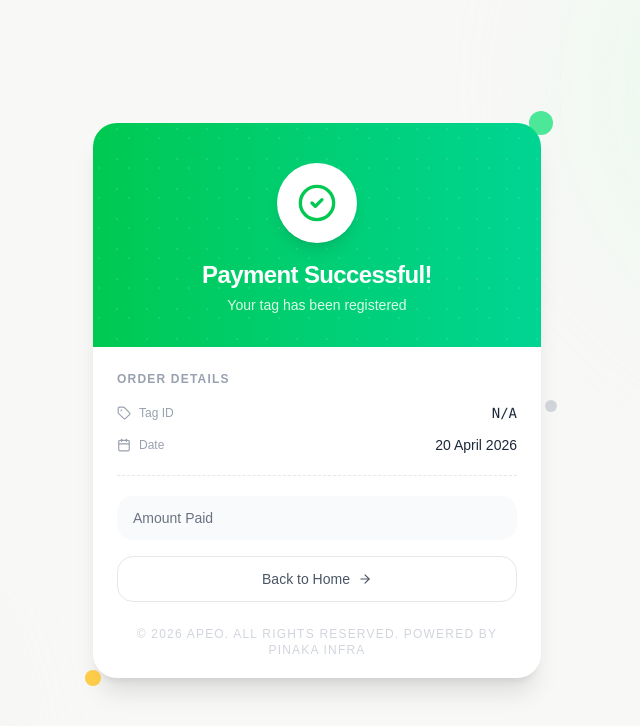
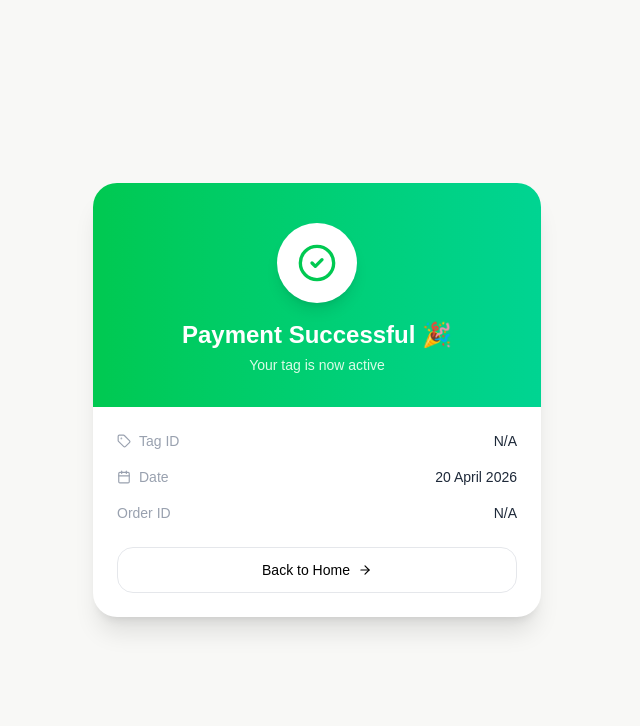
Before and after one commit to Eshantdudi/apeotag, a Next.js app: page /success in a window 1280 px wide. Shown: the top 726 px of the page, without its empty margins (323-963 px from the left). Built offline with nearby package versions, Linux system fonts and the light colour scheme.

Commit message:
fix: success page suspense + env fixes

```diff
--- a/app/success/page.tsx
+++ b/app/success/page.tsx
@@ -1,140 +1,106 @@
 "use client";
 
 import { useSearchParams } from "next/navigation";
-import { useEffect, useState } from "react";
-import { CheckCircle2, ArrowRight, Tag, Calendar, Hash } from "lucide-react";
+import { useEffect, useState, Suspense } from "react";
+import { CheckCircle2, ArrowRight, Tag, Calendar } from "lucide-react";
 
-export default function SuccessPage() {
+function SuccessContent() {
   const params = useSearchParams();
+
   const tagId = params.get("tag_id") || params.get("tag") || "N/A";
   const orderId = params.get("order_id") || "N/A";
 
   const [show, setShow] = useState(false);
+
   const date = new Date().toLocaleDateString("en-IN", {
-    day: "2-digit", month: "long", year: "numeric"
+    day: "2-digit",
+    month: "long",
+    year: "numeric",
   });
 
   useEffect(() => {
-    setTimeout(() => setShow(true), 100);
+    const t = setTimeout(() => setShow(true), 100);
+    return () => clearTimeout(t);
   }, []);
 
   return (
     <div className="min-h-screen bg-[#f8f8f6] flex items-center justify-center p-4">
-      {/* Background decoration */}
-      <div className="fixed inset-0 overflow-hidden pointer-events-none">
-        <div className="absolute top-[-20%] right-[-10%] w-[500px] h-[500px] rounded-full bg-green-100 opacity-40 blur-3xl" />
-        <div className="absolute bottom-[-20%] left-[-10%] w-[400px] h-[400px] rounded-full bg-gray-200 opacity-50 blur-3xl" />
-      </div>
 
       <div
-        className="relative w-full max-w-md"
+        className="w-full max-w-md transition-all duration-700"
         style={{
           opacity: show ? 1 : 0,
           transform: show ? "translateY(0)" : "translateY(20px)",
-          transition: "all 0.6s cubic-bezier(0.16, 1, 0.3, 1)",
         }}
       >
-        {/* Success card */}
+
         <div className="bg-white rounded-3xl shadow-xl overflow-hidden">
 
-          {/* Top green strip */}
-          <div className="bg-gradient-to-r from-green-500 to-emerald-400 px-6 pt-10 pb-8 text-center relative">
-            <div className="absolute inset-0 opacity-10"
-              style={{
-                backgroundImage: "radial-gradient(circle at 20% 50%, white 1px, transparent 1px), radial-gradient(circle at 80% 20%, white 1px, transparent 1px)",
-                backgroundSize: "30px 30px",
-              }}
-            />
-            {/* Checkmark circle */}
-            <div
-              className="w-20 h-20 bg-white rounded-full flex items-center justify-center mx-auto mb-4 shadow-lg"
-              style={{
-                animation: show ? "pop 0.5s cubic-bezier(0.16, 1, 0.3, 1) 0.3s both" : "none",
-              }}
-            >
+          {/* HEADER */}
+          <div className="bg-gradient-to-r from-green-500 to-emerald-400 px-6 pt-10 pb-8 text-center">
+
+            <div className="w-20 h-20 bg-white rounded-full flex items-center justify-center mx-auto mb-4 shadow-lg">
               <CheckCircle2 size={40} className="text-green-500" />
             </div>
-            <h1 className="text-white font-bold text-2xl tracking-tight">Payment Successful!</h1>
-            <p className="text-green-100 text-sm mt-1">Your tag has been registered</p>
+
+            <h1 className="text-white font-bold text-2xl">
+              Payment Successful 🎉
+            </h1>
+
+            <p className="text-green-100 text-sm mt-1">
+              Your tag is now active
+            </p>
           </div>
 
-          {/* Order details */}
-          <div className="px-6 py-6">
-            <p className="text-xs font-semibold text-gray-400 uppercase tracking-widest mb-4">Order Details</p>
+          {/* DETAILS */}
+          <div className="px-6 py-6 space-y-4">
 
-            <div className="space-y-3">
-              <DetailRow
-                icon={<Tag size={14} />}
-                label="Tag ID"
-                value={tagId}
-                mono
-              />
+            <Row icon={<Tag size={14} />} label="Tag ID" value={tagId} />
+            <Row icon={<Calendar size={14} />} label="Date" value={date} />
+            <Row icon={null} label="Order ID" value={orderId} />
 
-              <DetailRow
-                icon={<Calendar size={14} />}
-                label="Date"
-                value={date}
-              />
-            </div>
+          </div>
 
-            {/* Divider */}
-            <div className="border-t border-dashed border-gray-200 my-5" />
-
-            {/* Amount */}
-            <div className="flex items-center justify-between bg-gray-50 rounded-2xl px-4 py-3">
-              <span className="text-sm text-gray-500">Amount Paid</span>
-
-            </div>
-
-            {/* Back home */}
+          {/* BUTTON */}
+          <div className="px-6 pb-6">
             <a
               href="/"
-              className="w-full mt-4 border border-gray-200 hover:border-gray-300 text-gray-600 hover:text-gray-900 rounded-2xl py-3 text-sm font-medium flex items-center justify-center gap-2 transition-all duration-150"
+              className="w-full flex items-center justify-center gap-2 border border-gray-200 rounded-2xl py-3 text-sm font-medium"
             >
               Back to Home
               <ArrowRight size={14} />
             </a>
           </div>
 
-          {/* Bottom brand */}
-          <div className="px-6 pb-5 text-center">
-            <p className="text-xs text-gray-300 tracking-widest uppercase">© 2026 Apeo. All Rights Reserved. Powered by Pinaka Infra</p>
-          </div>
         </div>
-
-        {/* Confetti-style dots */}
-        <div className="absolute -top-3 -right-3 w-6 h-6 bg-green-400 rounded-full opacity-70" />
-        <div className="absolute -bottom-2 -left-2 w-4 h-4 bg-amber-400 rounded-full opacity-70" />
-        <div className="absolute top-1/2 -right-4 w-3 h-3 bg-gray-400 rounded-full opacity-40" />
       </div>
-
-      <style>{`
-        @keyframes pop {
-          0% { transform: scale(0.5); opacity: 0; }
-          100% { transform: scale(1); opacity: 1; }
-        }
-      `}</style>
     </div>
   );
 }
 
-function DetailRow({
-  icon, label, value, mono = false
+export default function Page() {
+  return (
+    <Suspense fallback={<div className="p-4 text-center">Loading...</div>}>
+      <SuccessContent />
+    </Suspense>
+  );
+}
+
+function Row({
+  icon,
+  label,
+  value,
 }: {
-  icon: React.ReactNode;
+  icon: React.ReactNode | null;
   label: string;
   value: string;
-  mono?: boolean;
 }) {
   return (
-    <div className="flex items-center justify-between">
-      <div className="flex items-center gap-2 text-gray-400 text-xs">
-        {icon}
-        <span>{label}</span>
-      </div>
-      <span className={`text-sm font-medium text-gray-800 ${mono ? "font-mono" : ""}`}>
-        {value}
+    <div className="flex justify-between text-sm">
+      <span className="flex items-center gap-2 text-gray-400">
+        {icon} {label}
       </span>
+      <span className="font-medium text-gray-800">{value}</span>
     </div>
   );
 }
--- a/lib/supabase.js
+++ b/lib/supabase.js
@@ -4,8 +4,6 @@ const supabaseUrl = process.env.NEXT_PUBLIC_SUPABASE_URL;
 const supabaseKey = process.env.NEXT_PUBLIC_SUPABASE_ANON_KEY;
 
 
-if (!supabaseUrl || !supabaseAnonKey) {
-  throw new Error("Missing Supabase env variables");
-}
+
 
 export const supabase = createClient(supabaseUrl, supabaseKey);
```
